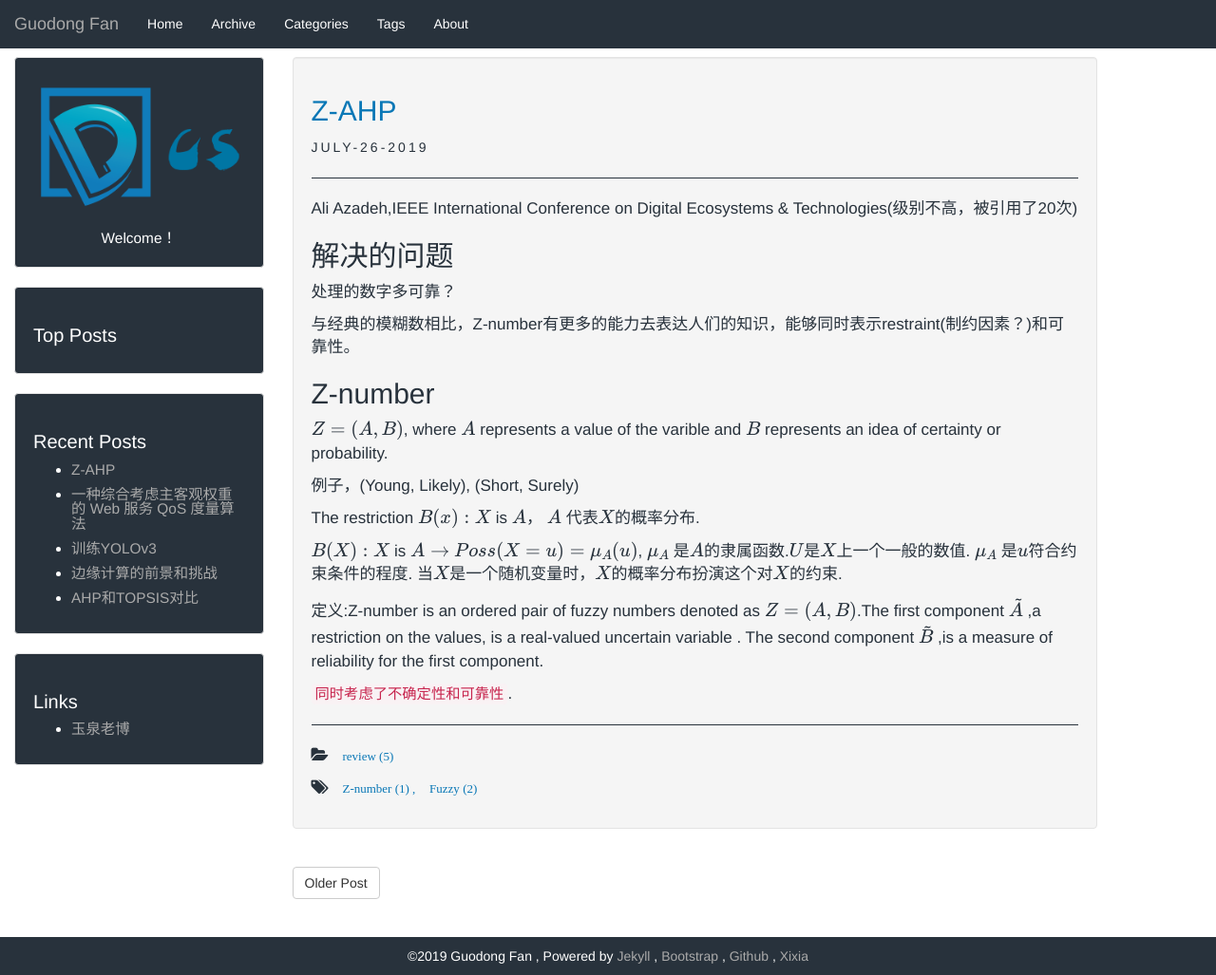
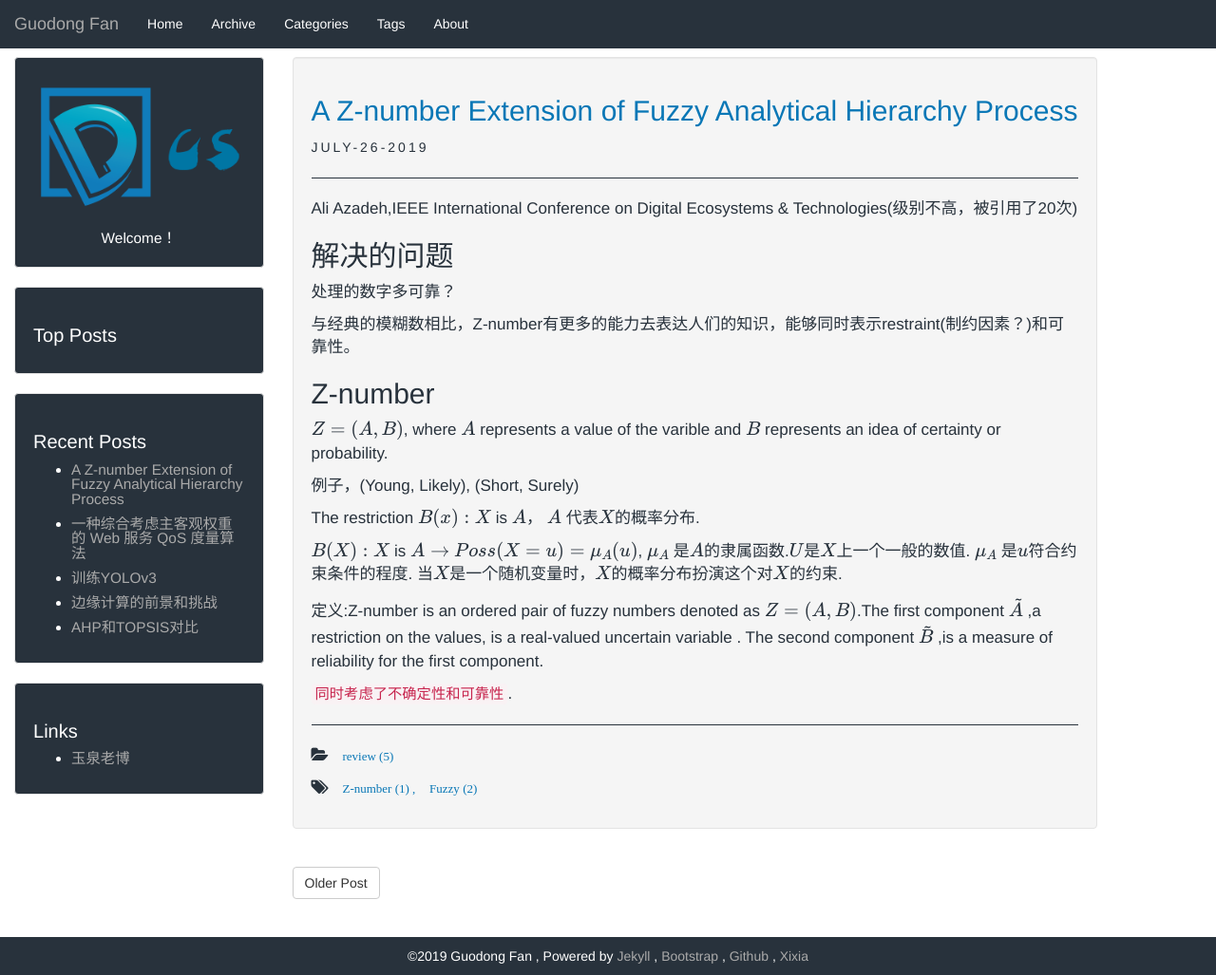
Before and after one commit to GuodongFan/GuodongFan.github.io, a Jekyll site: the page built from _posts/2019-07-26-Z-Number.md, in a window 1280 px wide and 1027 px high. Shown: the whole window at 95% size. Built offline with Jekyll 4.4.1, drawn with Linux system fonts in a browser that asks for light colours; our own code applies the rules of GitHub Pages for plain Markdown files; formulas are drawn with MathJax 3.

Commit message:
Update 2019-07-26-Z-Number.md

```diff
--- a/_posts/2019-07-26-Z-Number.md
+++ b/_posts/2019-07-26-Z-Number.md
@@ -1,5 +1,5 @@
 ---
-title: Z-AHP
+title: A Z-number Extension of Fuzzy Analytical Hierarchy Process
 published: true
 category: review
 tags: Z-number Fuzzy
```
